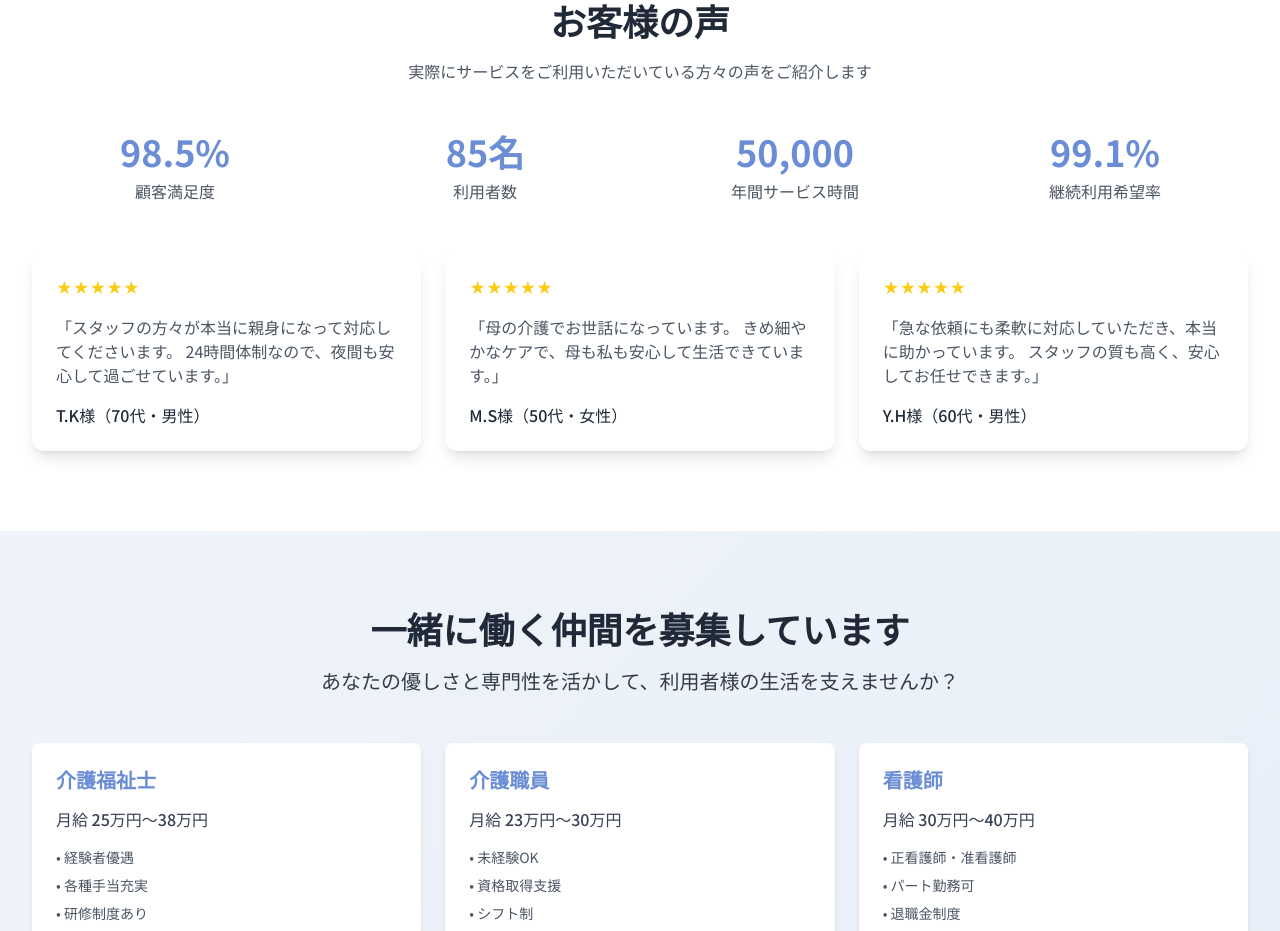
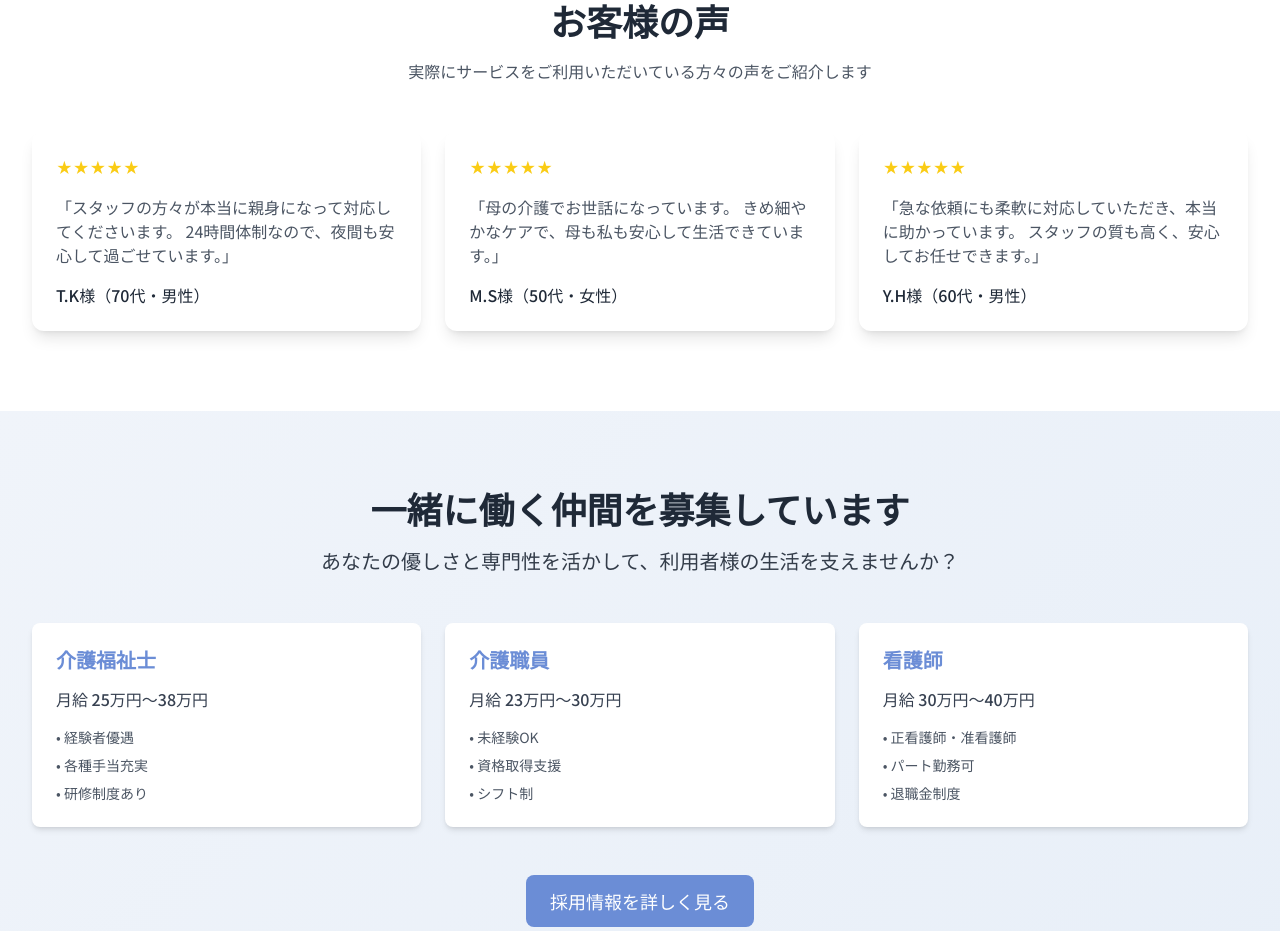
Before and after one commit to popaie8/kizuna-care-website, a website: page index.html in a window 1280 px wide. Shown: the part 1573-2504 px from the top of the page. Drawn offline with Linux system fonts and the light colour scheme.

Commit message:
Remove statistics section from homepage

```diff
--- a/index.html
+++ b/index.html
@@ -203,25 +203,6 @@
                 <h2 class="text-3xl md:text-4xl font-bold text-center mb-4">お客様の声</h2>
                 <p class="text-center text-gray-600 mb-12">実際にサービスをご利用いただいている方々の声をご紹介します</p>
 
-                <!-- Statistics -->
-                <div class="grid grid-cols-2 md:grid-cols-4 gap-6 mb-12">
-                    <div class="text-center">
-                        <div class="text-4xl font-bold text-primary mb-2">98.5%</div>
-                        <div class="text-gray-600">顧客満足度</div>
-                    </div>
-                    <div class="text-center">
-                        <div class="text-4xl font-bold text-primary mb-2">85名</div>
-                        <div class="text-gray-600">利用者数</div>
-                    </div>
-                    <div class="text-center">
-                        <div class="text-4xl font-bold text-primary mb-2">50,000</div>
-                        <div class="text-gray-600">年間サービス時間</div>
-                    </div>
-                    <div class="text-center">
-                        <div class="text-4xl font-bold text-primary mb-2">99.1%</div>
-                        <div class="text-gray-600">継続利用希望率</div>
-                    </div>
-                </div>
 
                 <!-- Testimonial Cards -->
                 <div class="grid md:grid-cols-3 gap-6">
```
